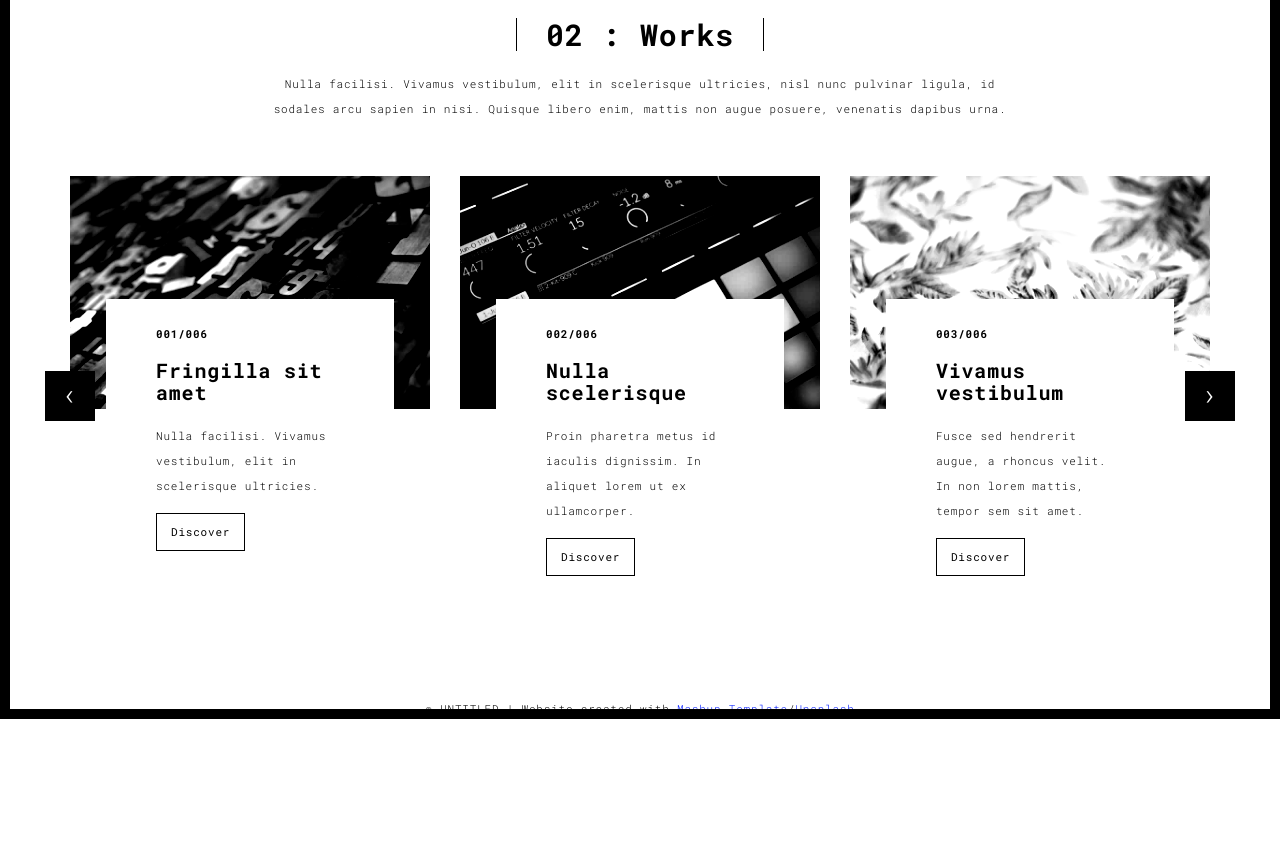
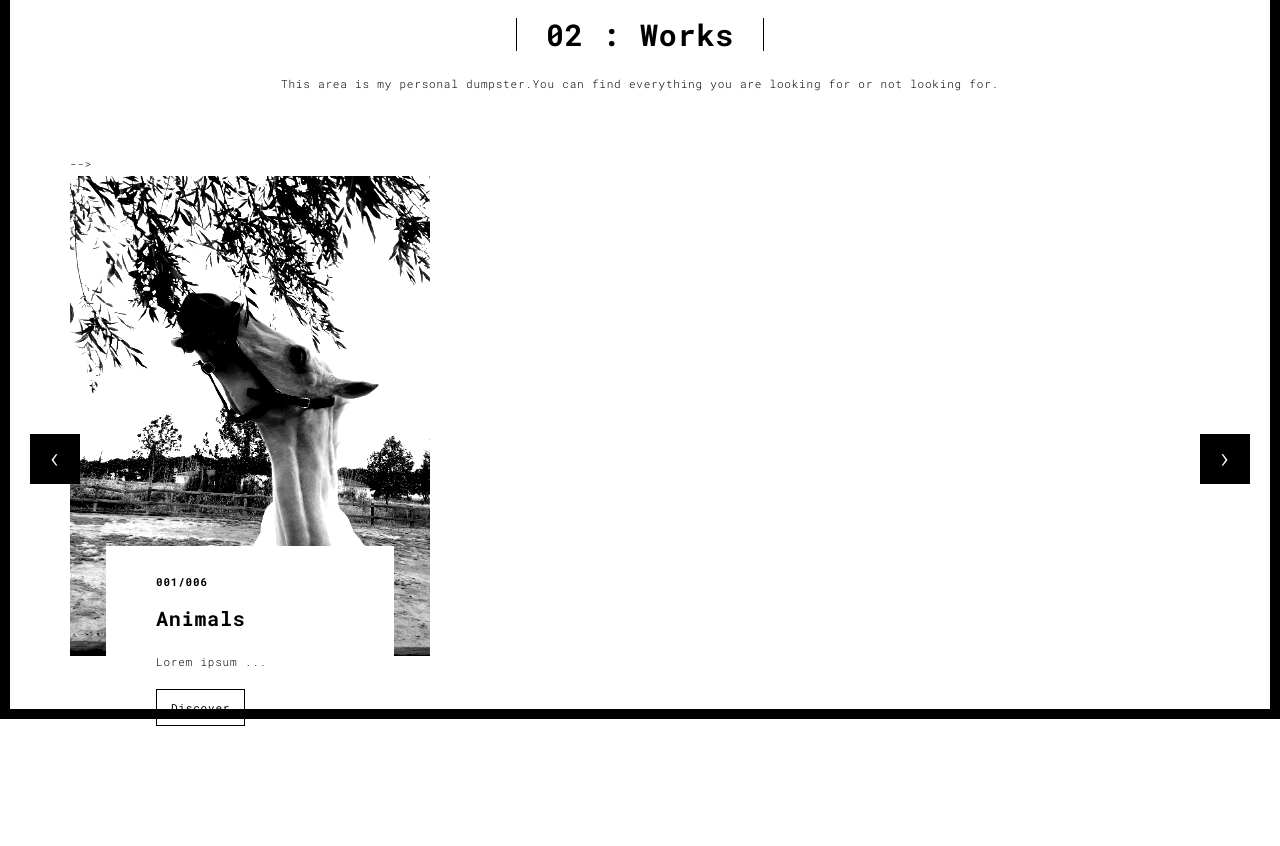
Before and after one commit to berfin-t/blog_django, a Django app: template berfinblog_con/templates/works.html in a window 1280 px wide. Shown: the part 81-927 px from the top of the page. Before the commit the page ends 800 px from the top, so only its background shows below. Run offline with Django 4.2, Linux system fonts and the light colour scheme; the template is opened without the code that fills it, so the values that code supplies are empty; some libraries are stand-ins or nearby versions.

Commit message:
Create works.html and work.html

```diff
--- a/berfinblog_con/templates/contact.html
+++ b/berfinblog_con/templates/contact.html
@@ -55,7 +55,7 @@
                       </a>
 
                       <a href="https://github.com/berfin-t" title="" class="fa-icon">
-                        <i class="fa fa-medium"></i>
+                        <i class="fa fa-github"></i>
                       </a>
 
                       <a href="https://medium.com/@tekberfin" title="" class="fa-icon">
--- a/berfinblog_con/templates/index.html
+++ b/berfinblog_con/templates/index.html
@@ -18,7 +18,8 @@
               <h1>Hello,<br>
                 <span id="typed-strings">
                   <span>I'm Berfin Tek</span>
-                  <span>I'm Software Developer</span>
+                  <span>I'm Software Engineer</span>
+                  <span>This area is my personal dumpster</span>
                 </span>
                 <span id="typed"></span>
               </h1>
--- a/berfinblog_con/templates/works.html
+++ b/berfinblog_con/templates/works.html
@@ -15,7 +15,7 @@
       <div class="col-sm-8 col-sm-offset-2 section-container-spacer">
         <div class="text-center">
           <h1 class="h2">02 : Works</h1>
-          <p>Nulla facilisi. Vivamus vestibulum, elit in scelerisque ultricies, nisl nunc pulvinar ligula, id sodales arcu sapien in nisi. Quisque libero enim, mattis non augue posuere, venenatis dapibus urna.</p>
+          <p>This area is my personal dumpster.You can find everything you are looking for or not looking for.</p>
         </div>
       </div>
 
@@ -24,16 +24,16 @@
       <div id="myCarousel" class="carousel slide projects-carousel">
         <!-- Carousel items -->
         <div class="carousel-inner">
-            <div class="item active">
+            <!-- <div class="item active">
                 <div class="row">
                     <div class="col-sm-4">
 
-                      <a href="./work.html" title="" class="black-image-project-hover">
-                        <img src="./assets/images/work01-hover.jpg" alt="" class="img-responsive">
+                      <a href="{% static './work.html' %}" title="" class="black-image-project-hover">
+                        <img src="{% static './assets/images/horse_blackwhite.jpg' %}" alt="" class="img-responsive">
                       </a>
                       <div class="card-container card-container-lg">
                         <h4>001/006</h4>
-                        <h3>Fringilla sit amet</h3>
+                        <h3>Animals</h3>
                         <p>Nulla facilisi. Vivamus vestibulum, elit in scelerisque ultricies.</p>
                         <a href="./work.html" title="" class="btn btn-default">Discover</a>
                       </div>
@@ -63,22 +63,22 @@
 
                 </div>
                 <!--/row-->
-            </div>
+            </div> -->
             <!--/item-->
             <div class="item">
                 <div class="row">
                   <div class="col-sm-4">
-                    <a href="./work.html" class="black-image-project-hover">
-                      <img src="./assets/images/work02-hover.jpg" alt="Image" class="img-responsive">
+                    <a href="{% static './work.html' %}" class="black-image-project-hover">
+                      <img src="{% static './assets/images/horse_blackwhite.jpg' %}" alt="Image" class="img-responsive">
                     </a>
                     <div class="card-container">
-                      <h4>004/006</h4>
-                      <h3>Nulla scelerisque</h3>
-                      <p>Proin pharetra metus id iaculis dignissim. In aliquet lorem ut ex ullamcorper.</p>
-                      <a href="./work.html" class="btn btn-default">Discover</a>
+                      <h4>001/006</h4>
+                      <h3>Animals</h3>
+                      <p>Lorem ipsum ... </p>
+                      <a href="{% static './work.html' %}" class="btn btn-default">Discover</a>
                     </div>
                   </div>
-                   <div class="col-sm-4">
+                  <!-- <div class="col-sm-4">
                       <a href="./work.html" class="black-image-project-hover">
                         <img src="./assets/images/work01-hover.jpg" alt="Image" class="img-responsive">
                       </a>
@@ -100,7 +100,7 @@
                         <p>Fusce sed hendrerit augue, a rhoncus velit. In non lorem mattis, tempor sem sit amet.</p>
                         <a href="./work.html" class="btn btn-default">Discover</a>
                       </div>
-                    </div>
+                    </div> -->
 
                 </div>
                 <!--/row-->
@@ -126,16 +126,6 @@
 </div>
 
 
-<footer class="footer-container text-center">
-  <div class="container">
-    <div class="row">
-      <div class="col-xs-12">
-        <p>© UNTITLED | Website created with <a href="http://www.mashup-template.com/" title="Create website with free html template">Mashup Template</a>/<a href="https://www.unsplash.com/" title="Beautiful Free Images">Unsplash</a></p>
-      </div>
-    </div>
-  </div>
-</footer>
-
 <script>
   document.addEventListener("DOMContentLoaded", function (event) {
      navActivePage();
```
Also changed, not shown: berfinblog_con/templates/work.html (added, +135 -0 lines), berfinblog_con/static/assets/images/horse_blackwhite.jpg (added), 1 other file.
